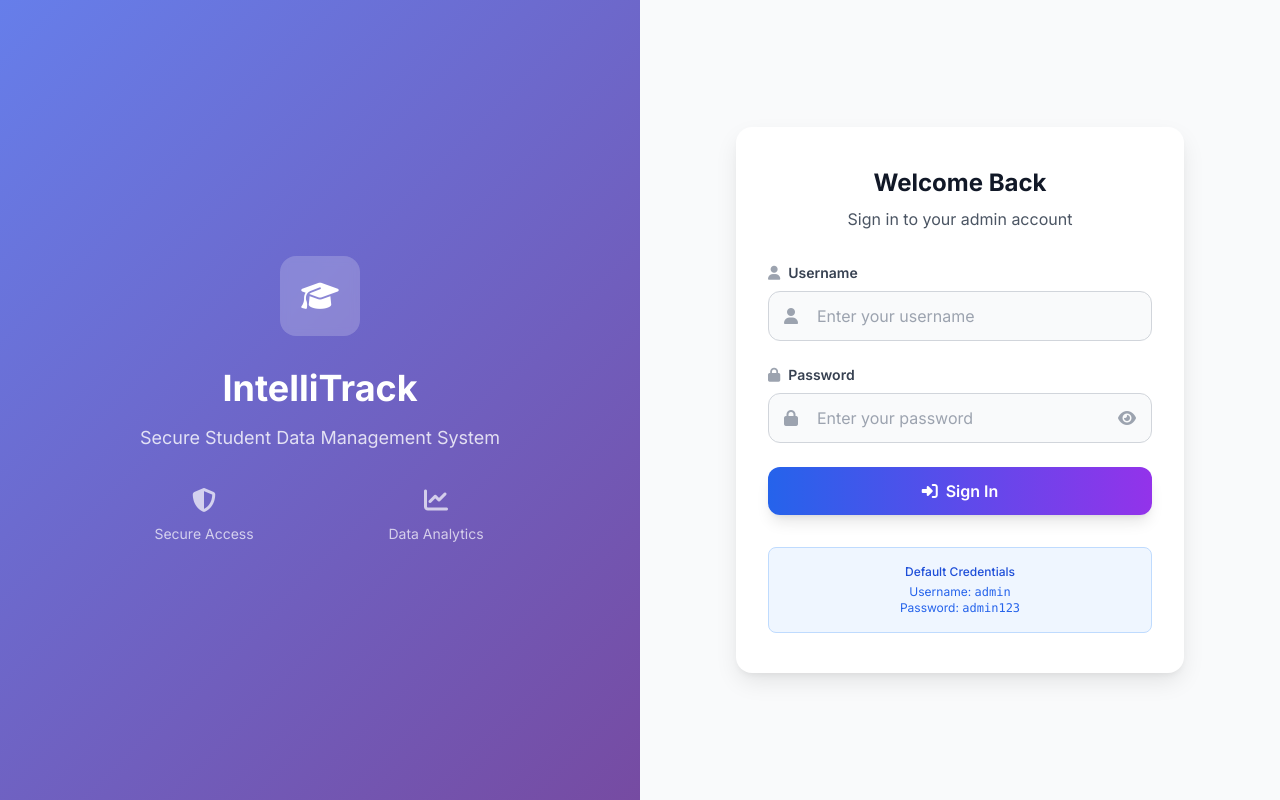
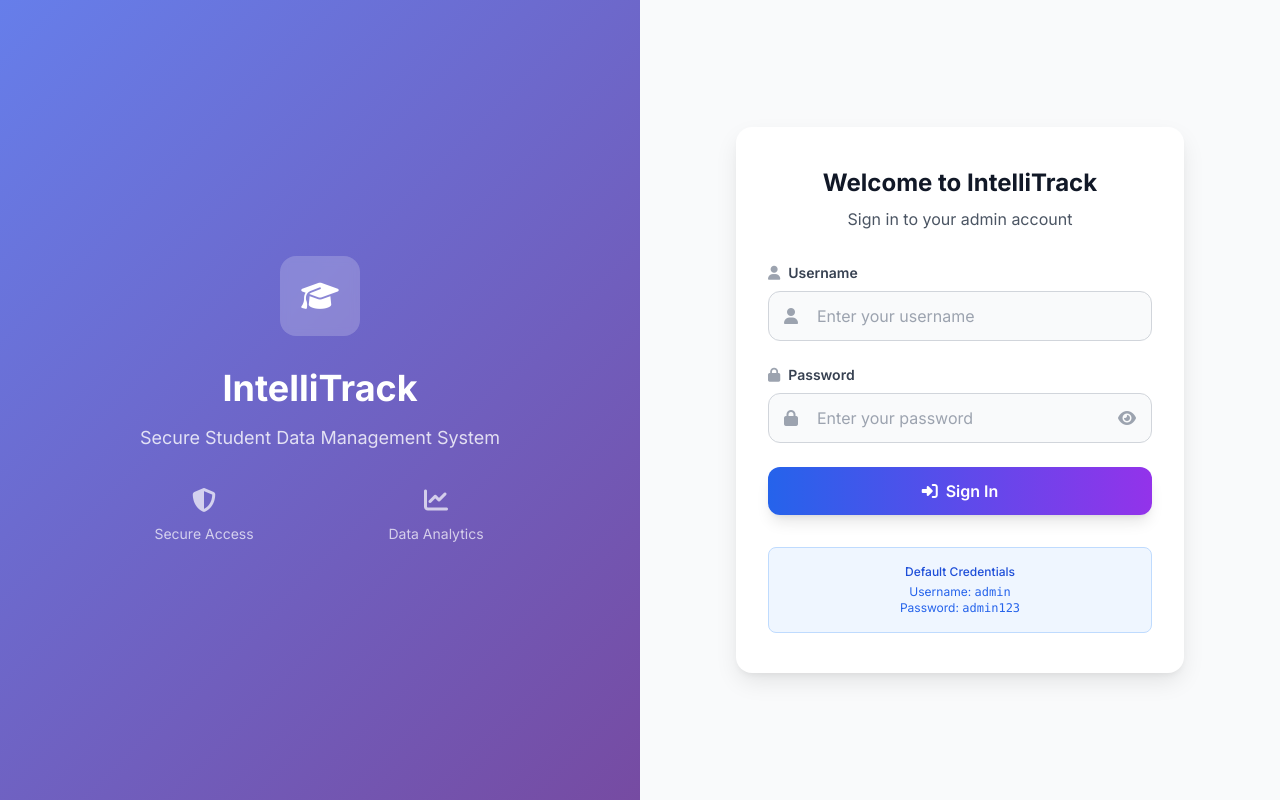
Before and after one commit to itsabdullah859/Advance-Programming, a Flask app: page /login in a window 1280 px wide. Run offline with Flask 3, Linux system fonts and the light colour scheme; some libraries are stand-ins or nearby versions.

Commit message:
update the title

```diff
--- a/frontend/templates/login.html
+++ b/frontend/templates/login.html
@@ -40,7 +40,7 @@
 
             <div class="card-shadow bg-white px-8 py-10 rounded-2xl">
                 <div class="text-center mb-8">
-                    <h2 class="text-2xl font-bold text-gray-900">Welcome Back</h2>
+                    <h2 class="text-2xl font-bold text-gray-900">Welcome to IntelliTrack</h2>
                     <p class="text-gray-600 mt-2">Sign in to your admin account</p>
                 </div>
 
```
